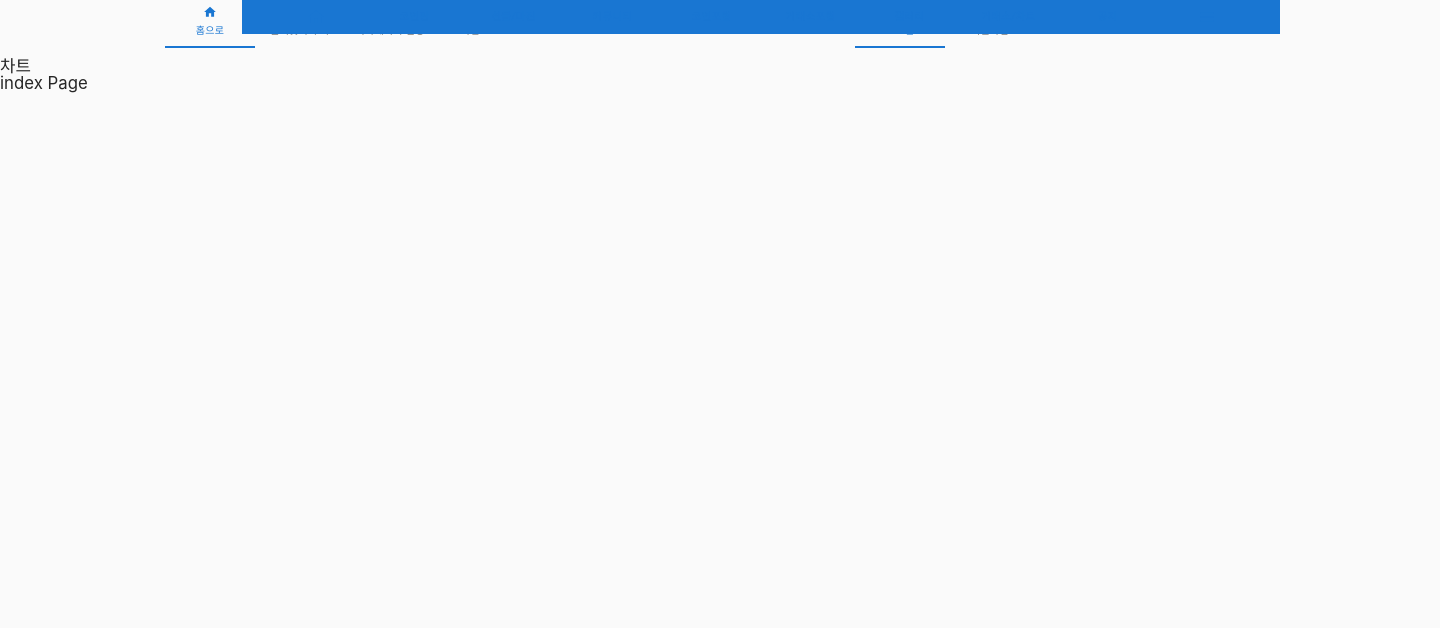
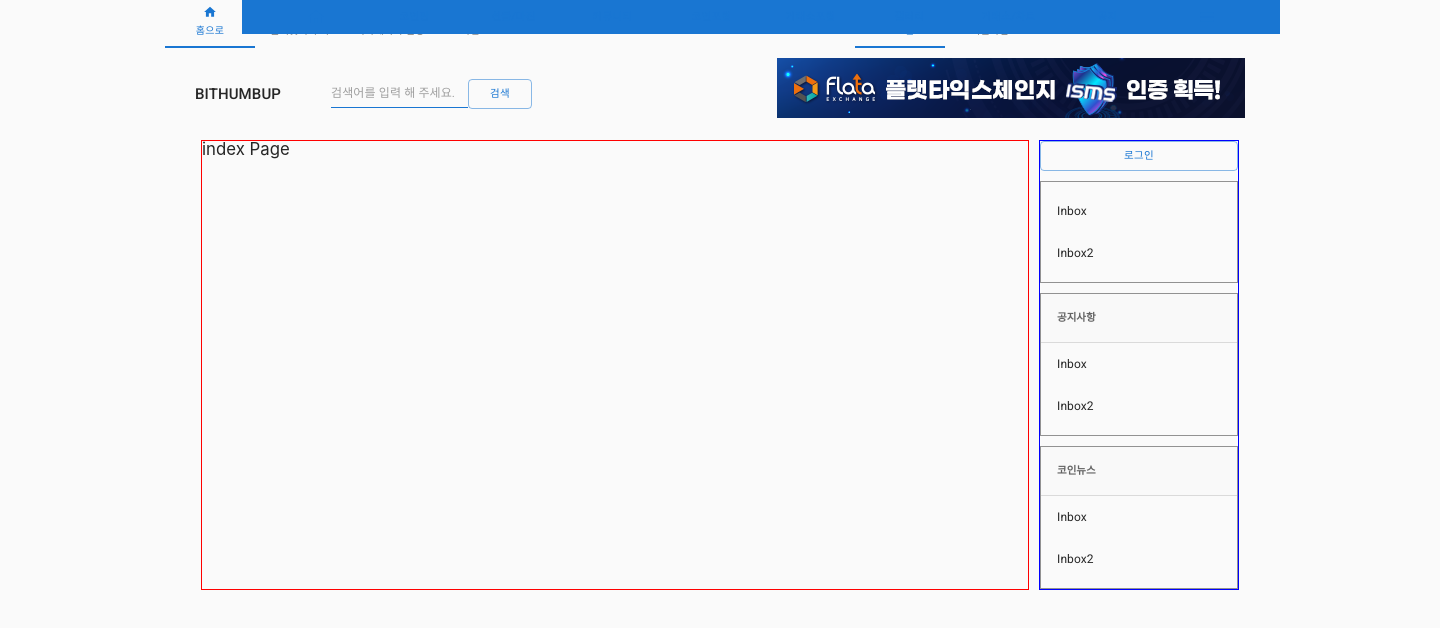
Before and after one commit to bithumb-project/Front-end, a Next.js app: page / in a window 1280 px wide. Shown: the top 628 px of the page, 1440 px wide, since content can reach past the window. Built offline with nearby package versions, Linux system fonts and the light colour scheme.

Commit message:
Add: default layout

```diff
--- /dev/null
+++ b/src/components/Banners/BannerStyles.ts
@@ -0,0 +1,39 @@
+import styled from 'styled-components';
+import { InputBase, TextField } from '@mui/material';
+
+export const Wrapper = styled.div`
+  display: flex;
+  justify-content: center;
+  min-width: 1440px;
+  flex-grow: 1;
+  height: 72px;
+`;
+
+export const SearchWrapper = styled.div`
+  display: flex;
+  justify-content: space-between;
+  align-items: center;
+  margin-right: 245px;
+`;
+
+export const Banner = styled.div`
+  height: 20px;
+`;
+
+export const StyledInputBase = styled(InputBase)`
+  border-bottom: 1px solid #1976d2;
+  margin-left: 50px;
+
+  & .MuiInputBase-input {
+    width: 100%;
+  }
+`;
+
+export const SearchIconWrapper = styled.div`
+  height: 100%;
+  position: absolute;
+  pointer-events: none;
+  display: flex;
+  align-items: center;
+  justify-content: center;
+`;
--- /dev/null
+++ b/src/components/Banners/Banners.tsx
@@ -0,0 +1,41 @@
+import Image from 'next/image';
+import { Button, Typography } from '@mui/material';
+
+import {
+  Banner,
+  SearchWrapper,
+  Wrapper,
+  StyledInputBase,
+  SearchIconWrapper,
+} from './BannerStyles';
+
+import bannerImage from '../../assets/mainBanner.png';
+import SearchIcon from '@mui/icons-material/Search';
+
+const Banners = () => {
+  return (
+    <Wrapper>
+      <SearchWrapper>
+        <Typography
+          variant='h6'
+          noWrap
+          component='div'
+          sx={{ display: { xs: 'none', sm: 'block' } }}
+        >
+          BITHUMBUP
+        </Typography>
+
+        <StyledInputBase
+          placeholder='검색어를 입력 해 주세요.'
+          inputProps={{ 'aria-label': 'search' }}
+        />
+        <Button variant='outlined'>검색</Button>
+      </SearchWrapper>
+      <Banner>
+        <Image src={bannerImage} alt='banner image' />
+      </Banner>
+    </Wrapper>
+  );
+};
+
+export default Banners;
--- a/src/components/TabMenu/TabMenuStyles.ts
+++ b/src/components/TabMenu/TabMenuStyles.ts
@@ -1,4 +1,4 @@
-import styled, { css } from 'styled-components';
+import styled from 'styled-components';
 import { Tab, Tabs } from '@mui/material';
 
 export const Wrapper = styled.div`
--- a/src/layout/DefaultLayout/DefaultLayout.tsx
+++ b/src/layout/DefaultLayout/DefaultLayout.tsx
@@ -1,16 +1,110 @@
+import { useState, MouseEvent } from 'react';
+import Banners from '../../components/Banners/Banners';
 import Headers from '../../components/Headers/Headers';
 import TabMenu from '../../components/TabMenu/TabMenu';
+import Grid from '@mui/material/Grid';
+import {
+  SectionWrapper,
+  InfoSection,
+  SideSection,
+} from './DefaultLayoutStyles';
+import { Button, List, ListItemButton, ListItemText } from '@mui/material';
+import ListSubheader from '@mui/material/ListSubheader';
 
 type props = { children: React.ReactNode };
 
 const DefaultLayout: React.FC<props> = ({ children }) => {
+  const [selectedIndex, setSelectedIndex] = useState(1);
+
+  const handleListItemClick = (
+    event: MouseEvent<HTMLDivElement, MouseEvent>,
+    index: number
+  ) => {
+    setSelectedIndex(index);
+  };
   return (
-    <div>
+    <>
       <TabMenu />
+      <Banners />
       <Headers />
-      차트
-      {children}
-    </div>
+
+      <SectionWrapper>
+        <InfoSection>{children}</InfoSection>
+        <SideSection>
+          <Button variant='outlined' fullWidth>
+            로그인
+          </Button>
+          <List sx={{ border: '1px solid #929292' }}>
+            <ListItemButton
+              selected={selectedIndex === 0}
+              onClick={(event: any) => handleListItemClick(event, 0)}
+            >
+              <ListItemText primary='Inbox' />
+            </ListItemButton>
+            <ListItemButton
+              selected={selectedIndex === 0}
+              onClick={(event: any) => handleListItemClick(event, 1)}
+            >
+              <ListItemText primary='Inbox2' />
+            </ListItemButton>
+          </List>
+          <List
+            sx={{ border: '1px solid #929292' }}
+            subheader={
+              <ListSubheader
+                sx={{
+                  borderBottom: '1px solid #dadada',
+                  fontWeight: 'bold',
+                  background: '#f9f9f9 ',
+                }}
+              >
+                공지사항
+              </ListSubheader>
+            }
+          >
+            <ListItemButton
+              selected={selectedIndex === 0}
+              onClick={(event: any) => handleListItemClick(event, 0)}
+            >
+              <ListItemText primary='Inbox' />
+            </ListItemButton>
+            <ListItemButton
+              selected={selectedIndex === 0}
+              onClick={(event: any) => handleListItemClick(event, 1)}
+            >
+              <ListItemText primary='Inbox2' />
+            </ListItemButton>
+          </List>
+          <List
+            sx={{ border: '1px solid #929292' }}
+            subheader={
+              <ListSubheader
+                sx={{
+                  borderBottom: '1px solid #dadada',
+                  fontWeight: 'bold',
+                  background: '#f9f9f9 ',
+                }}
+              >
+                코인뉴스
+              </ListSubheader>
+            }
+          >
+            <ListItemButton
+              selected={selectedIndex === 0}
+              onClick={(event: any) => handleListItemClick(event, 0)}
+            >
+              <ListItemText primary='Inbox' />
+            </ListItemButton>
+            <ListItemButton
+              selected={selectedIndex === 0}
+              onClick={(event: any) => handleListItemClick(event, 1)}
+            >
+              <ListItemText primary='Inbox2' />
+            </ListItemButton>
+          </List>
+        </SideSection>
+      </SectionWrapper>
+    </>
   );
 };
 
--- a/src/layout/DefaultLayout/DefaultLayoutStyles.ts
+++ b/src/layout/DefaultLayout/DefaultLayoutStyles.ts
@@ -1,6 +1,21 @@
 import styled from 'styled-components';
 
-export const Title = styled.h2`
-  font-size: 18px;
-  font-weight: bold;
+export const SectionWrapper = styled.div`
+  min-width: 1440px;
+  display: flex;
+  justify-content: center;
+  margin: 10px 0;
 `;
+
+export const InfoSection = styled.div`
+  border: 1px solid red;
+  min-width: 828px;
+  margin-right: 10px;
+`;
+
+export const SideSection = styled.div`
+  border: 1px solid blue;
+  min-width: 200px;
+  display: grid;
+  grid-gap: 10px;
+`;
--- a/src/pages/_app.tsx
+++ b/src/pages/_app.tsx
@@ -2,14 +2,18 @@ import type { AppProps } from 'next/app';
 import { StylesProvider } from '@mui/styles';
 import GlobalStyles from '../../styles/GlobalStyles';
 import DefaultLayout from '../layout/DefaultLayout/DefaultLayout';
+import { ThemeProvider } from '@mui/material/styles';
+import theme from '../../styles/Theme';
 
 function MyApp({ Component, pageProps }: AppProps) {
   return (
     <StylesProvider injectFirst>
-      <GlobalStyles />
-      <DefaultLayout>
-        <Component {...pageProps} />
-      </DefaultLayout>
+      <ThemeProvider theme={theme}>
+        <GlobalStyles />
+        <DefaultLayout>
+          <Component {...pageProps} />
+        </DefaultLayout>
+      </ThemeProvider>
     </StylesProvider>
   );
 }
--- a/src/pages/_document.tsx
+++ b/src/pages/_document.tsx
@@ -55,8 +55,8 @@ class MyDocument extends Document {
         </Head>
         <body>
           <Main />
+          <NextScript />
         </body>
-        <NextScript />
       </Html>
     );
   }
--- /dev/null
+++ b/styles/Theme.ts
@@ -0,0 +1,12 @@
+import { createTheme } from '@mui/material';
+
+// Create a theme instance.
+const Theme = createTheme({
+  palette: {
+    primary: {
+      main: '#1976d2',
+    },
+  },
+});
+
+export default Theme;
```
Also changed, not shown: src/assets/mainBanner.png (added).
